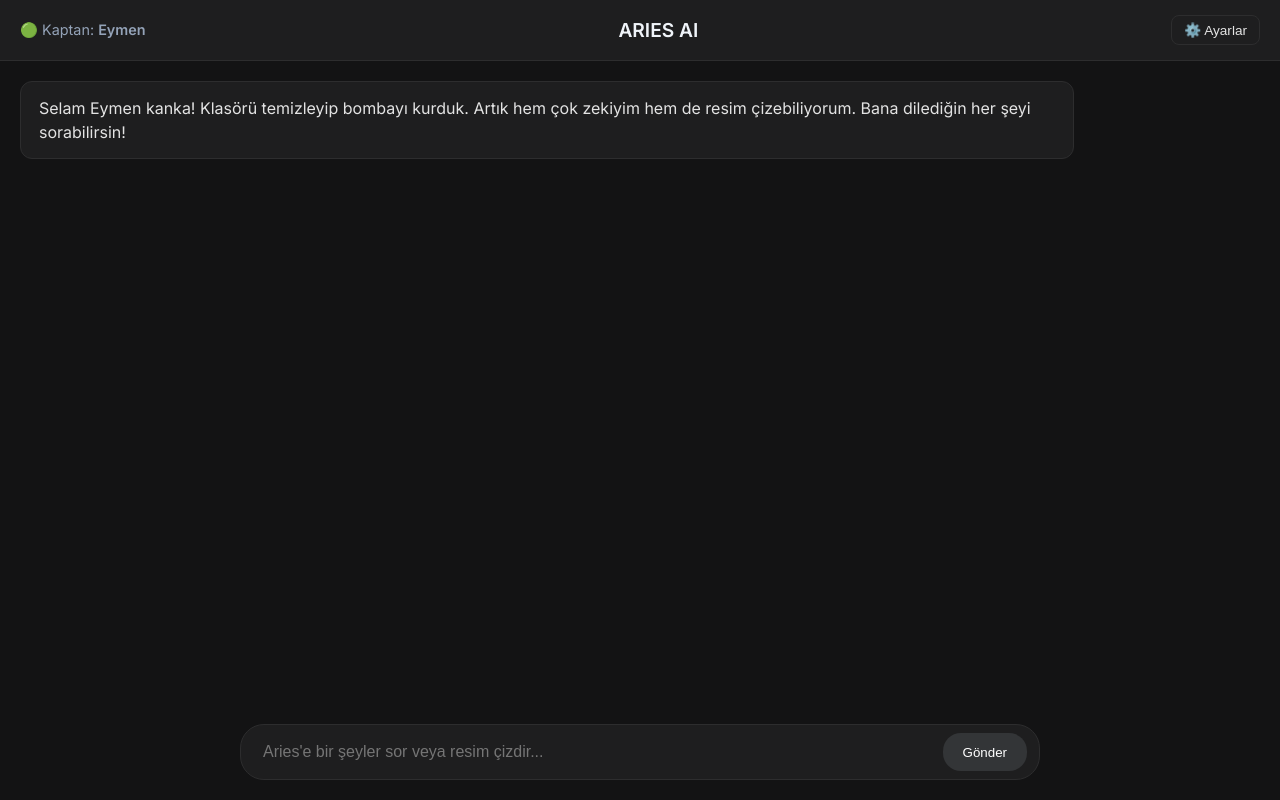
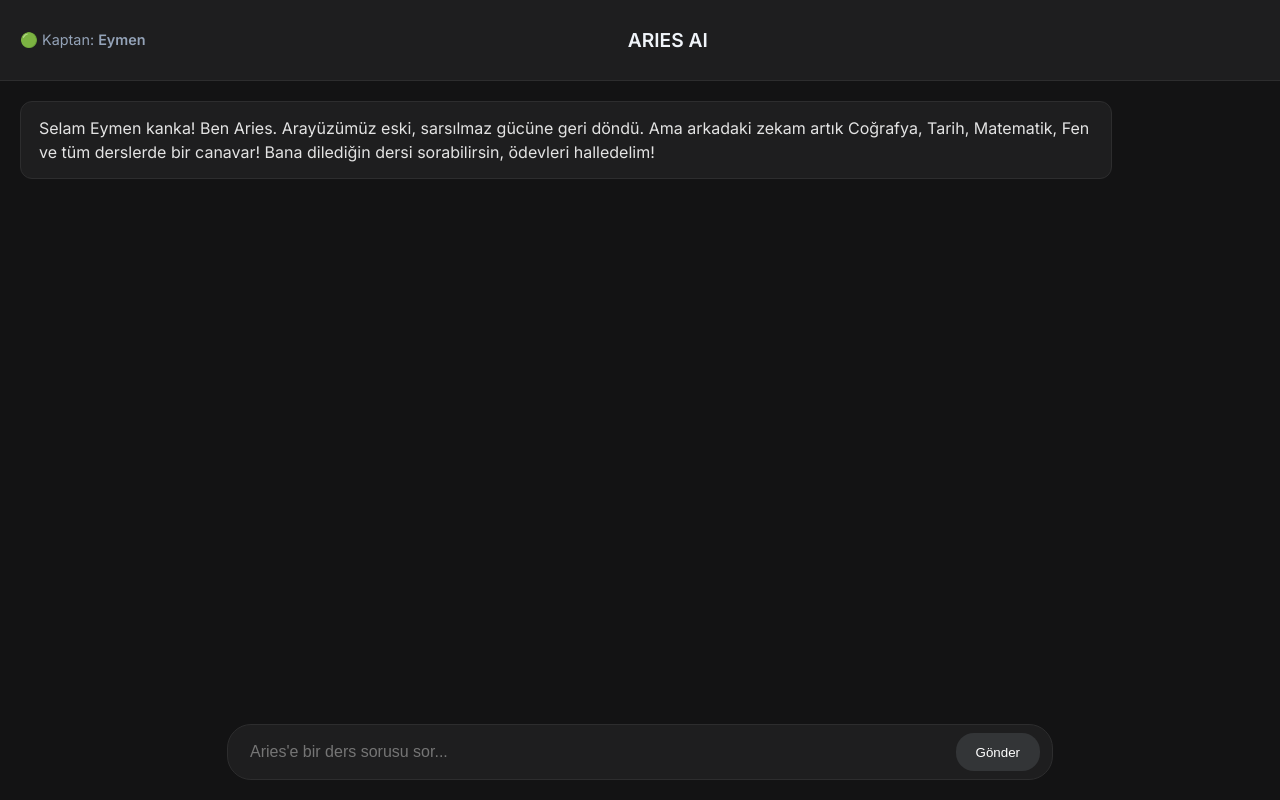
Before and after one commit to eymenasafsakalli0540-beep/aries, a Flask app: page / in a window 1280 px wide. Run offline with Flask 3, Linux system fonts and the light colour scheme.

Commit message:
Refactor index.html for improved structure and style

```diff
--- a/templates/index.html
+++ b/templates/index.html
@@ -6,62 +6,40 @@
     <title>ARIES AI</title>
     <link href="https://fonts.googleapis.com/css2?family=Inter:wght@400;500;600&display=swap" rel="stylesheet">
     <style>
-        :root { --bg-color: #131314; --panel-color: #1e1e1f; --border-color: #2d2d2e; --text-color: #e3e3e3; }
-        * { margin: 0; padding: 0; box-sizing: border-box; }
-        body { background: var(--bg-color); font-family: 'Inter', sans-serif; color: var(--text-color); display: flex; flex-direction: column; height: 100vh; }
-        header { padding: 15px 20px; background: var(--panel-color); border-bottom: 1px solid var(--border-color); display: flex; justify-content: space-between; align-items: center; }
+        body { background: #131314; font-family: 'Inter', sans-serif; color: #e3e3e3; display: flex; flex-direction: column; height: 100vh; margin: 0; }
+        header { padding: 15px 20px; background: #1e1e1f; border-bottom: 1px solid #2d2d2e; display: flex; justify-content: space-between; align-items: center; }
         header h1 { color: #f0f4f9; font-size: 1.2rem; font-weight: 600; }
         .user-info { font-size: 0.9rem; color: #94a3b8; }
-        .btn { background: transparent; color: var(--text-color); border: 1px solid var(--border-color); padding: 6px 12px; border-radius: 8px; cursor: pointer; font-size: 0.85rem; }
-        #settings-panel { display: none; position: absolute; top: 60px; right: 20px; background: var(--panel-color); border: 1px solid var(--border-color); padding: 15px; border-radius: 12px; z-index: 10; width: 200px; box-shadow: 0 4px 12px rgba(0,0,0,0.5); }
-        .theme-opt { display: block; width: 100%; padding: 8px; margin: 5px 0; background: rgba(255,255,255,0.05); border: none; border-radius: 6px; color: white; text-align: left; cursor: pointer; }
         #chat-box { flex: 1; overflow-y: auto; padding: 20px; display: flex; flex-direction: column; gap: 20px; }
         .msg { max-width: 85%; padding: 14px 18px; border-radius: 12px; font-size: 1rem; line-height: 1.5; }
         .user { align-self: flex-end; background: #2a2a2a; color: #f0f4f9; }
-        .aries { align-self: flex-start; background: var(--panel-color); border: 1px solid var(--border-color); }
+        .aries { align-self: flex-start; background: #1e1e1f; border: 1px solid #2d2d2e; }
         .input-container { padding: 20px; display: flex; justify-content: center; }
-        .input-area { width: 100%; max-width: 800px; display: flex; gap: 10px; background: var(--panel-color); padding: 8px 12px; border-radius: 24px; border: 1px solid var(--border-color); }
-        input { flex: 1; background: transparent; border: none; padding: 10px; color: var(--text-color); outline: none; font-size: 1rem; }
-        .send-btn { background: #333537; color: white; border: none; padding: 0 20px; border-radius: 18px; cursor: pointer; }
+        .input-area { width: 100%; max-width: 800px; display: flex; gap: 10px; background: #1e1e1f; padding: 8px 12px; border-radius: 24px; border: 1px solid #2d2d2e; }
+        input { flex: 1; background: transparent; border: none; padding: 10px; color: #e3e3e3; outline: none; font-size: 1rem; }
+        .send-btn { background: #333537; color: white; border: none; padding: 0 20px; border-radius: 18px; cursor: pointer; font-weight: 500; }
+        .send-btn:hover { background: #4a4c4e; }
     </style>
 </head>
 <body>
     <header>
         <div class="user-info">🟢 Kaptan: <strong>{{ kullanici }}</strong></div>
         <h1>ARIES AI</h1>
-        <button class="btn" onclick="toggleSettings()">⚙️ Ayarlar</button>
+        <div style="width: 70px;"></div>
     </header>
 
-    <div id="settings-panel">
-        <h4 style="margin-bottom:10px;">Tema Seçimi</h4>
-        <button class="theme-opt" onclick="setTheme('#131314', '#1e1e1f', '#2d2d2e', '#e3e3e3')">⚫ Koyu Gri</button>
-        <button class="theme-opt" onclick="setTheme('#0b132b', '#1c2541', '#3a506b', '#edf2f4')">🔵 Gece Mavisi</button>
-        <button class="theme-opt" onclick="setTheme('#141d17', '#1b2a1f', '#2d4a35', '#e1efe6')">🟢 Orman Yeşili</button>
-    </div>
-
     <div id="chat-box">
-        <div class="msg aries">Selam {{ kullanici }} kanka! Klasörü temizleyip bombayı kurduk. Artık hem çok zekiyim hem de resim çizebiliyorum. Bana dilediğin her şeyi sorabilirsin!</div>
+        <div class="msg aries">Selam {{ kullanici }} kanka! Ben Aries. Arayüzümüz eski, sarsılmaz gücüne geri döndü. Ama arkadaki zekam artık Coğrafya, Tarih, Matematik, Fen ve tüm derslerde bir canavar! Bana dilediğin dersi sorabilirsin, ödevleri halledelim!</div>
     </div>
 
     <div class="input-container">
         <div class="input-area">
-            <input type="text" id="soru" placeholder="Aries'e bir şeyler sor veya resim çizdir...">
+            <input type="text" id="soru" placeholder="Aries'e bir ders sorusu sor...">
             <button class="send-btn" onclick="gonder()">Gönder</button>
         </div>
     </div>
 
     <script>
-        function toggleSettings() {
-            const panel = document.getElementById('settings-panel');
-            panel.style.display = panel.style.display === 'block' ? 'none' : 'block';
-        }
-        function setTheme(bg, panel, border, text) {
-            document.documentElement.style.setProperty('--bg-color', bg);
-            document.documentElement.style.setProperty('--panel-color', panel);
-            document.documentElement.style.setProperty('--border-color', border);
-            document.documentElement.style.setProperty('--text-color', text);
-            toggleSettings();
-        }
         async function gonder() {
             const input = document.getElementById('soru');
             const box = document.getElementById('chat-box');
@@ -83,12 +61,7 @@
                     body: JSON.stringify({soru: soru})
                 });
                 const data = await response.json();
-
-                if (data.tip === 'resim') {
-                    document.getElementById(bekleID).innerHTML = `<img src="${data.get_json ? data.cevap : data.cevap}" style="max-width: 100%; border-radius: 8px; margin-top: 5px; box-shadow: 0 4px 10px rgba(0,0,0,0.3);">`;
-                } else {
-                    document.getElementById(bekleID).innerText = data.cevap;
-                }
+                document.getElementById(bekleID).innerText = data.cevap;
             } catch {
                 document.getElementById(bekleID).innerText = "Hata oluştu kanka.";
             }
```
